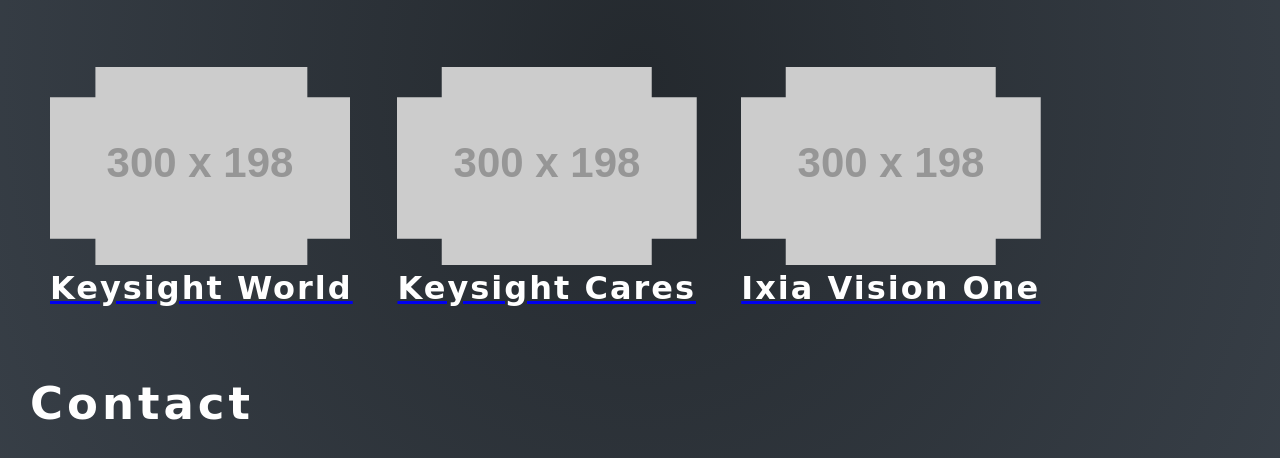
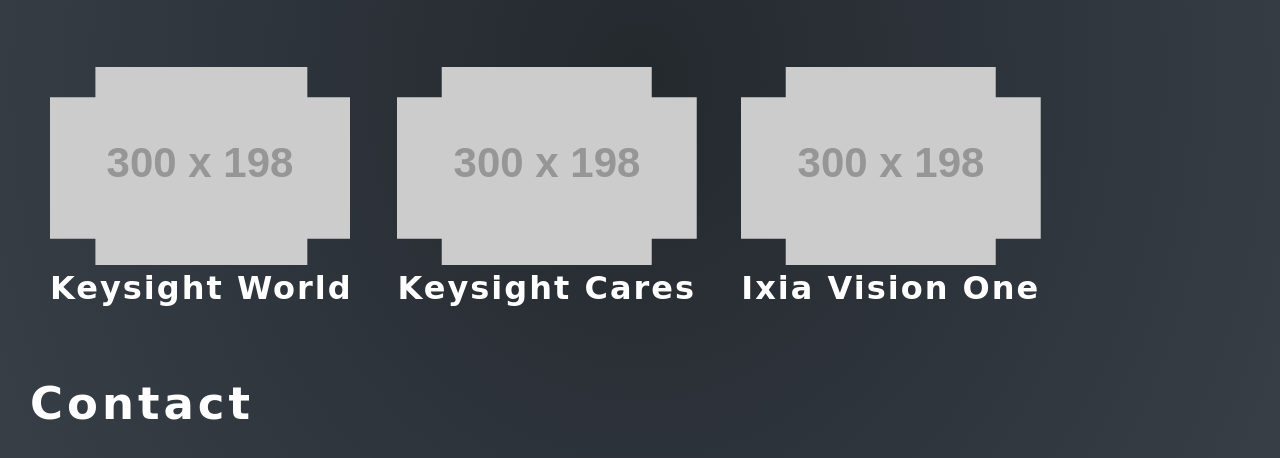
Before and after one commit to Falciform-mv/tangerine-dream, a plain HTML site: page index.html in a window 1280 px wide. Shown: the part 676-1134 px from the top of the page. Drawn offline with Linux system fonts and the light colour scheme; placeholder pictures from the web are drawn by us; a web font is replaced by a local one.

Commit message:
fixed issue where underlined links were shown

```diff
--- a/Assets/formstyle.css
+++ b/Assets/formstyle.css
@@ -114,6 +114,11 @@
     display:inline-block;
     margin: 10px 10px 10px 10px;
     padding: 10px;
+
+}
+
+article a {
+    text-decoration: none;
 }
 
 section article:hover {
@@ -131,7 +136,10 @@
     color: var(--color-2);
     text-align: center;
     letter-spacing: 2px;
+
+
 }
+
 
 .link-heading p {
     display:inline;
```
